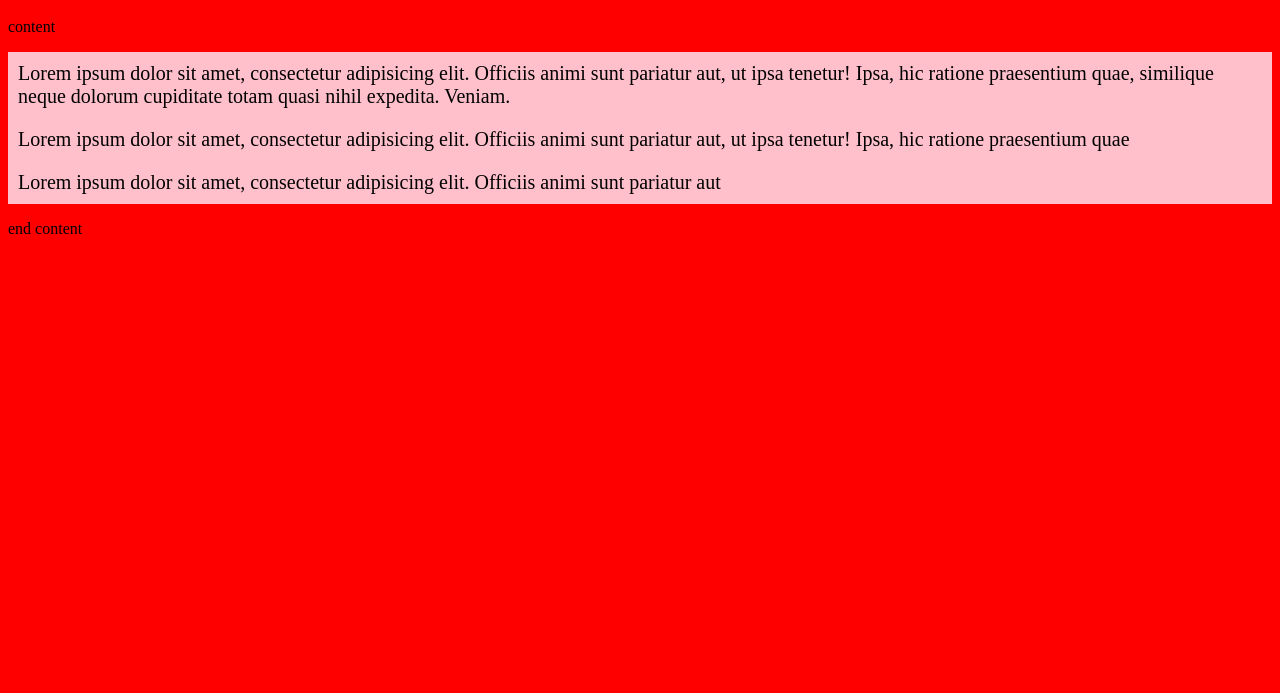
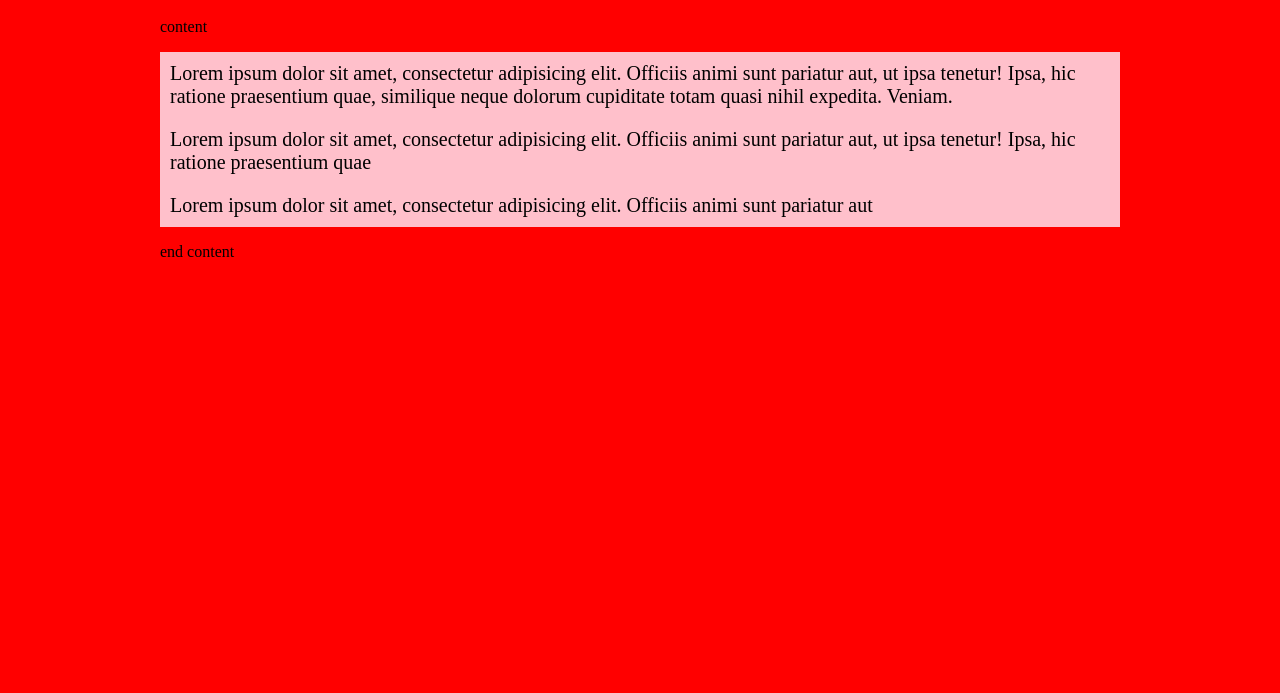
Before and after one commit to ggepenyan/website, a plain HTML site: page index.html in a window 1280 px wide. Shown: the part 107-800 px from the top of the page. Drawn offline with Linux system fonts and the light colour scheme.

Commit message:
body centered

```diff
--- a/css/style.css
+++ b/css/style.css
@@ -1,4 +1,6 @@
 body{
+	width: 960px;
+	margin: 0px auto;
 	background: red;
 }
 h1{
```
